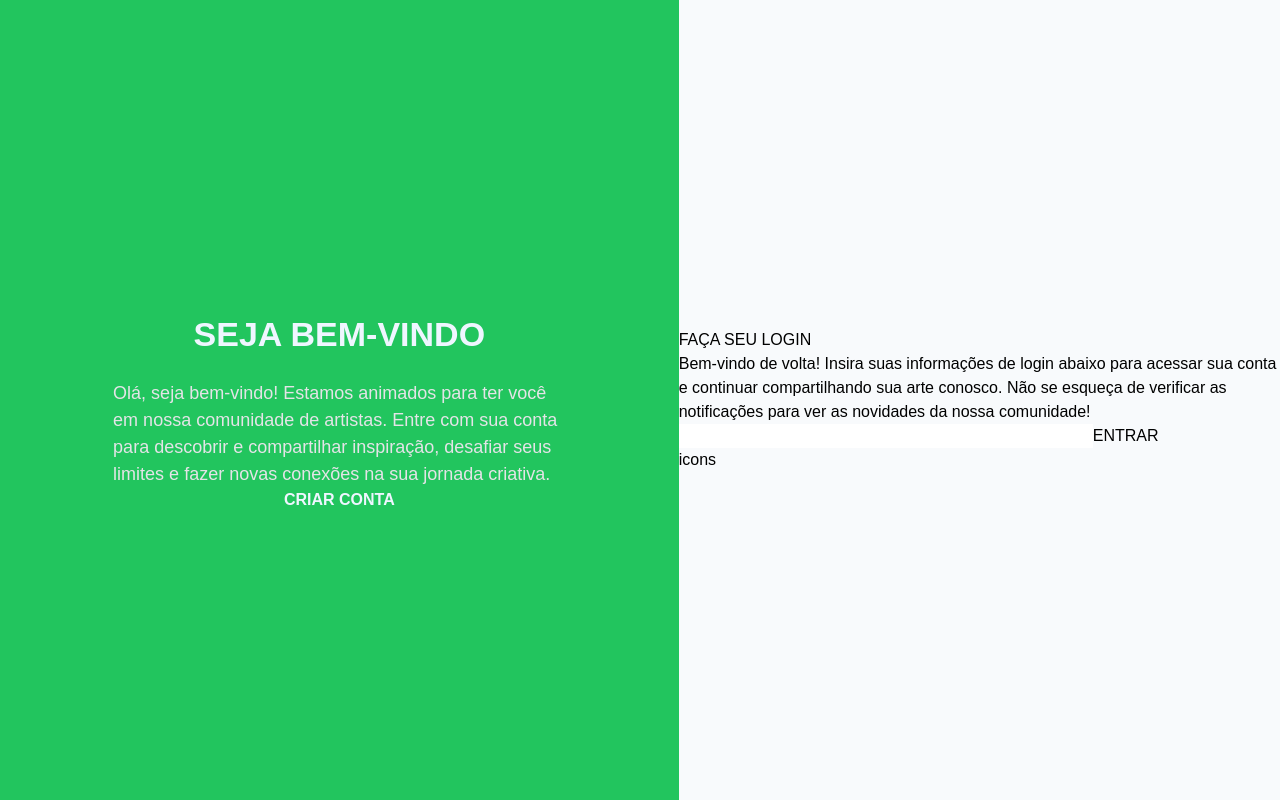
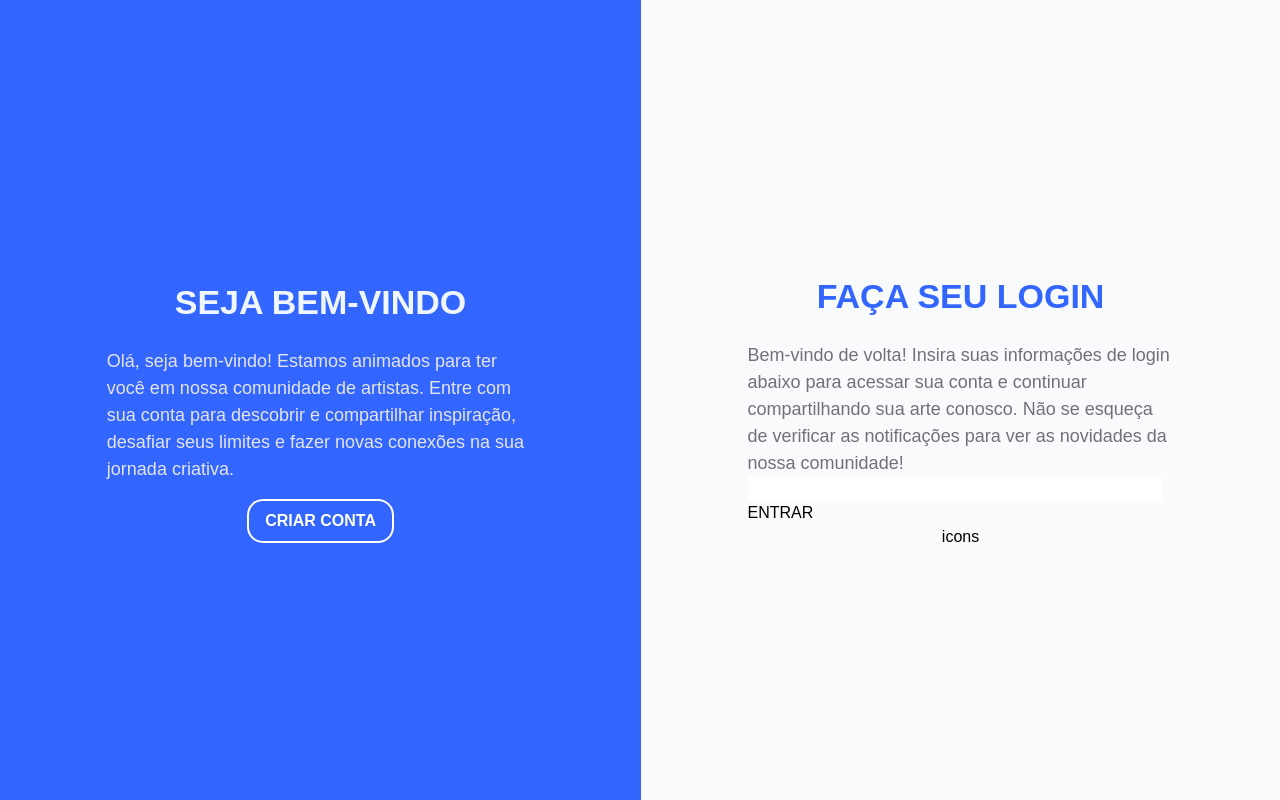
Before and after one commit to Antonio-Jefferson/midArt-frontend, a Next.js app: page / in a window 1280 px wide. Built offline with nearby package versions, Linux system fonts and the light colour scheme.

Commit message:
feat: add libs react-hook-form and zod

```diff
--- a/package.json
+++ b/package.json
@@ -19,8 +19,10 @@
     "postcss": "8.4.23",
     "react": "18.2.0",
     "react-dom": "18.2.0",
+    "react-hook-form": "^7.43.9",
     "tailwindcss": "3.3.2",
-    "typescript": "5.0.4"
+    "typescript": "5.0.4",
+    "zod": "^3.21.4"
   },
   "devDependencies": {
     "@rocketseat/eslint-config": "^1.2.0"
--- a/src/app/page.tsx
+++ b/src/app/page.tsx
@@ -7,8 +7,8 @@ export const metadata = {
 export default function Signin() {
   return (
     <main className="flex bg-slate-50 h-screen">
-      <div className="flex items-center justify-center bg-green-500 h-screen">
-        <div className="w-2/3 bg-red flex flex-col items-center justify-center">
+      <div className="flex items-center justify-center bg-primary h-screen">
+        <div className="w-2/3 flex flex-col items-center justify-center">
           <h1 className="text-center font-bold text-blue-50 text-[34px] m-5">
             SEJA BEM-VINDO
           </h1>
@@ -19,22 +19,24 @@ export default function Signin() {
             conexões na sua jornada criativa.
           </p>
           <Link href={'/sign-up'}>
-            <button className="text-blue-50 font-bold bg-transparent border-spacing-1 border-white">
+            <button className="bg-transparent border-2 border-white rounded-2xl text-white font-semibold px-4 py-2 mt-4 hover:bg-white hover:bg-opacity-10">
               CRIAR CONTA
             </button>
           </Link>
         </div>
       </div>
-      <div className="flex items-center justify-center">
-        <div>
-          <h1>FAÇA SEU LOGIN</h1>
-          <p>
+      <div className="flex items-center justify-center h-screen">
+        <div className="w-2/3 flex flex-col items-center justify-center">
+          <h1 className="text-center font-bold text-primary text-[34px] m-5">
+            FAÇA SEU LOGIN
+          </h1>
+          <p className="text-zinc-500 font-light text-lg">
             Bem-vindo de volta! Insira suas informações de login abaixo para
             acessar sua conta e continuar compartilhando sua arte conosco. Não
             se esqueça de verificar as notificações para ver as novidades da
             nossa comunidade!
           </p>
-          <form>
+          <form className="flex-col">
             <input type="email" />
             <input type="password" />
             <button type="submit">ENTRAR</button>
```
Also changed, not shown: 1 other file (tests, documents, lock files or other folders).
